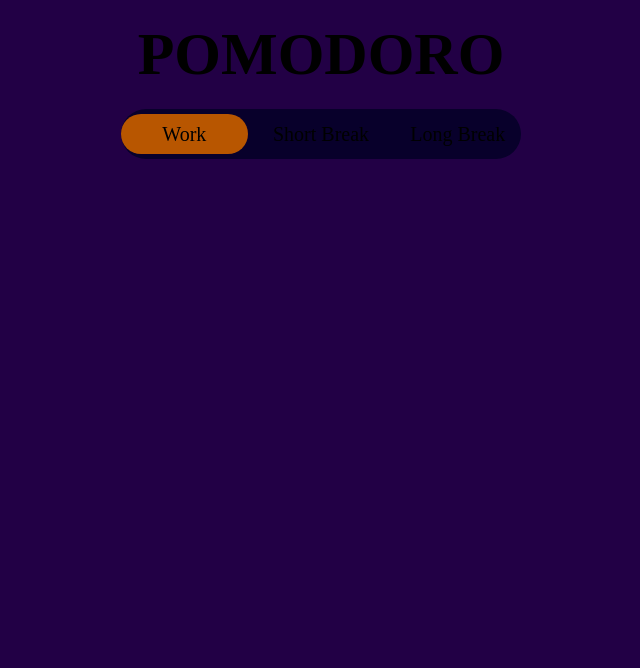
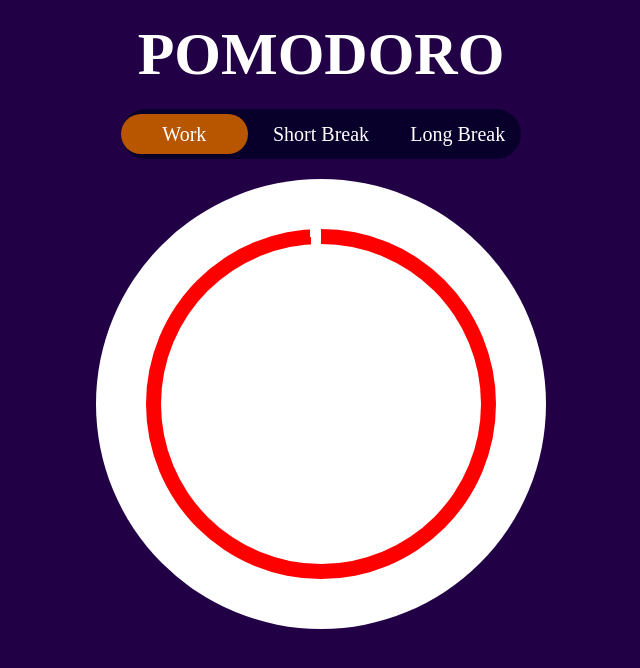
Before and after one commit to YZDmitriy/Pomodoro-App, a React (Create React App) app: page / in a window 1280 px wide. Shown: the top 668 px of the page, without its empty margins (319-959 px from the left). Built offline with nearby package versions, Linux system fonts and the light colour scheme.

Commit message:
add circle timer

```diff
--- a/src/App.js
+++ b/src/App.js
@@ -1,11 +1,13 @@
 import styled from 'styled-components';
 import Tags from './components/Tags/Tags';
+import Timer from './components/Timer/Timer';
 
 function App() {
   return (
     <>
       <Title>POMODORO</Title>
       <Tags/>
+      <Timer/>
     </>
   );
 }
--- /dev/null
+++ b/src/components/Timer/CurcularProgress/CurcularProgress.jsx
@@ -0,0 +1,37 @@
+import { useState } from 'react';
+import styled from 'styled-components';
+
+function CurcularProgress(props) {
+  const [progress, setProrgess] = useState(99);
+
+  return (
+    <OuterCircle progress={progress}>
+      <InnerCircle></InnerCircle>
+    </OuterCircle>
+  );
+}
+
+export default CurcularProgress;
+
+const OuterCircle = styled.div`
+  width: 35rem;
+  height: 35rem;
+  background: #b34444;
+
+  border-radius: 50%;
+  display: grid;
+  place-items: center;
+  background: conic-gradient(
+    red ${({ progress }) => progress}%,
+    transparent ${({ progress }) => progress}%
+  );
+`;
+
+const InnerCircle = styled.div`
+  width: 32rem;
+  height: 32rem;
+  background: white;
+  border-radius: 50%;
+  display: grid;
+  place-items: center;
+`;
--- /dev/null
+++ b/src/components/Timer/Timer.jsx
@@ -0,0 +1,20 @@
+import styled from 'styled-components';
+import CurcularProgress from './CurcularProgress/CurcularProgress';
+
+function Timer(props) {
+  return <TimerContainer>
+    <CurcularProgress/>
+  </TimerContainer>;
+}
+
+export default Timer;
+
+const TimerContainer = styled.div`
+  width: 45rem;
+  height: 45rem;
+  background: white;
+  margin: 2rem auto;
+  border-radius: 50%;
+  display: grid;
+  place-items: center;
+`;
--- a/src/index.js
+++ b/src/index.js
@@ -18,6 +18,7 @@ font-size: 62.5%;
 
 body {
   font-size: 1.6rem;
+  color: white;
 }
 `;
 
```
